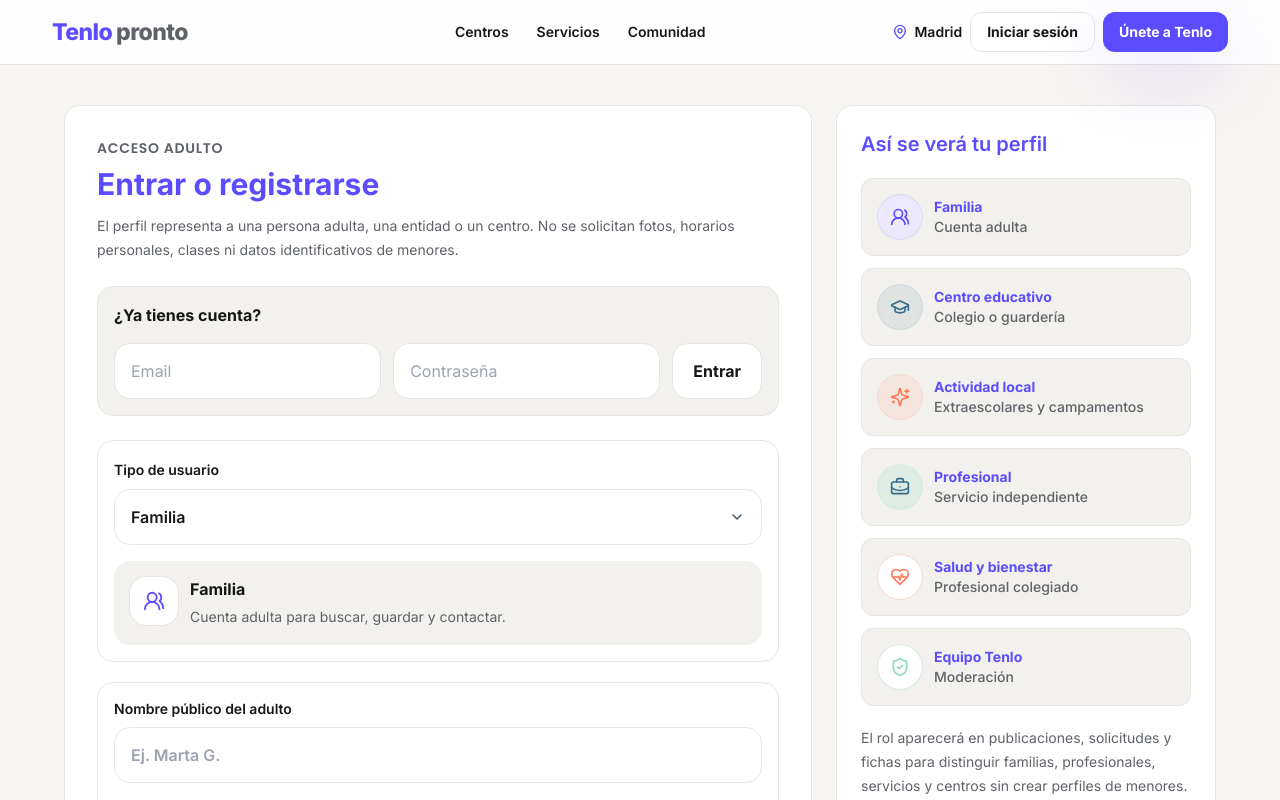
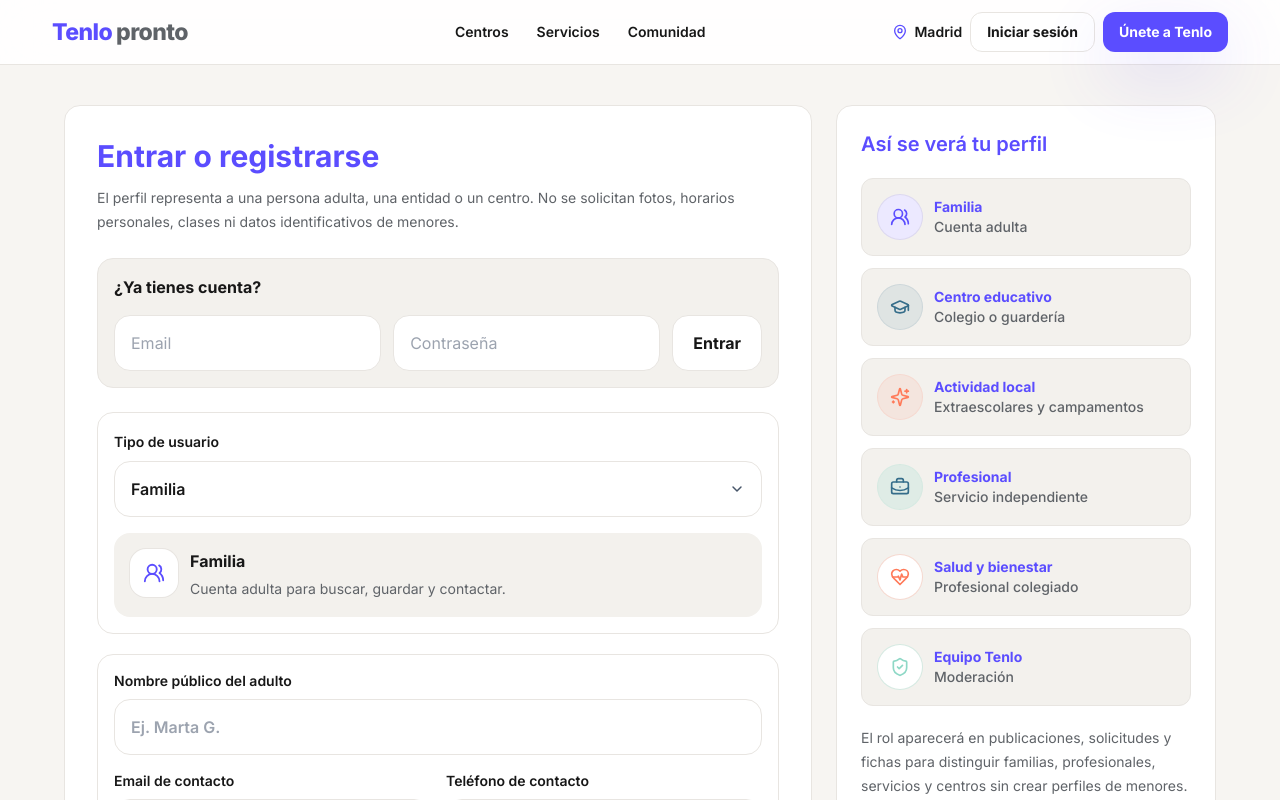
Before and after one commit to rdrgzjavier/kiryco, a Next.js app: page /login in a window 1280 px wide. Shown: the top 800 px of the page. Built offline with nearby package versions, Linux system fonts and the light colour scheme.

Commit message:
Ajusta revision de altas en login

```diff
--- a/src/components/LoginRegistration.tsx
+++ b/src/components/LoginRegistration.tsx
@@ -111,8 +111,7 @@ export default function LoginRegistration() {
     <div className="page py-10">
       <div className="mx-auto grid max-w-6xl gap-6 lg:grid-cols-[1fr_380px]">
         <div className="rounded-2xl border border-line bg-panel p-5 md:p-8">
-          <p className="label">Acceso adulto</p>
-          <h1 className="mt-2 text-3xl font-bold text-ink">Entrar o registrarse</h1>
+          <h1 className="text-3xl font-bold text-ink">Entrar o registrarse</h1>
           <p className="mt-3 text-sm leading-6 text-muted">
             El perfil representa a una persona adulta, una entidad o un centro. No se solicitan fotos, horarios personales, clases ni datos identificativos de menores.
           </p>
@@ -141,6 +140,11 @@ export default function LoginRegistration() {
                 <div>
                   <h2 className="text-base font-bold text-slatecopy">{current.label}</h2>
                   <p className="mt-1 text-sm leading-6 text-muted">{current.helper}</p>
+                  {showBusinessFields && (
+                    <p className="mt-2 text-sm font-semibold leading-6 text-petrol">
+                      Revisaremos tu alta antes de activar la cuenta. Te avisaremos por email o teléfono si queda aprobada o necesitamos más información.
+                    </p>
+                  )}
                 </div>
               </div>
             </section>
@@ -207,6 +211,7 @@ export default function LoginRegistration() {
             <label className="rounded-xl border border-line bg-soft p-4 text-sm font-semibold leading-6 text-slatecopy">
               <input required type="checkbox" className="mr-2 h-4 w-4 rounded border-line" />
               Confirmo que soy mayor de 18 años o actúo en nombre de una entidad responsable, y que la información no incluye datos personales, fotos ni horarios identificativos de menores.
+              {showBusinessFields && " Entiendo que el equipo de Tenlo revisará la solicitud y contactará conmigo por email o teléfono para activar la cuenta o pedir más datos."}
             </label>
             <button className="btn-primary w-full md:w-fit" type="submit">Crear cuenta</button>
           </form>
```
